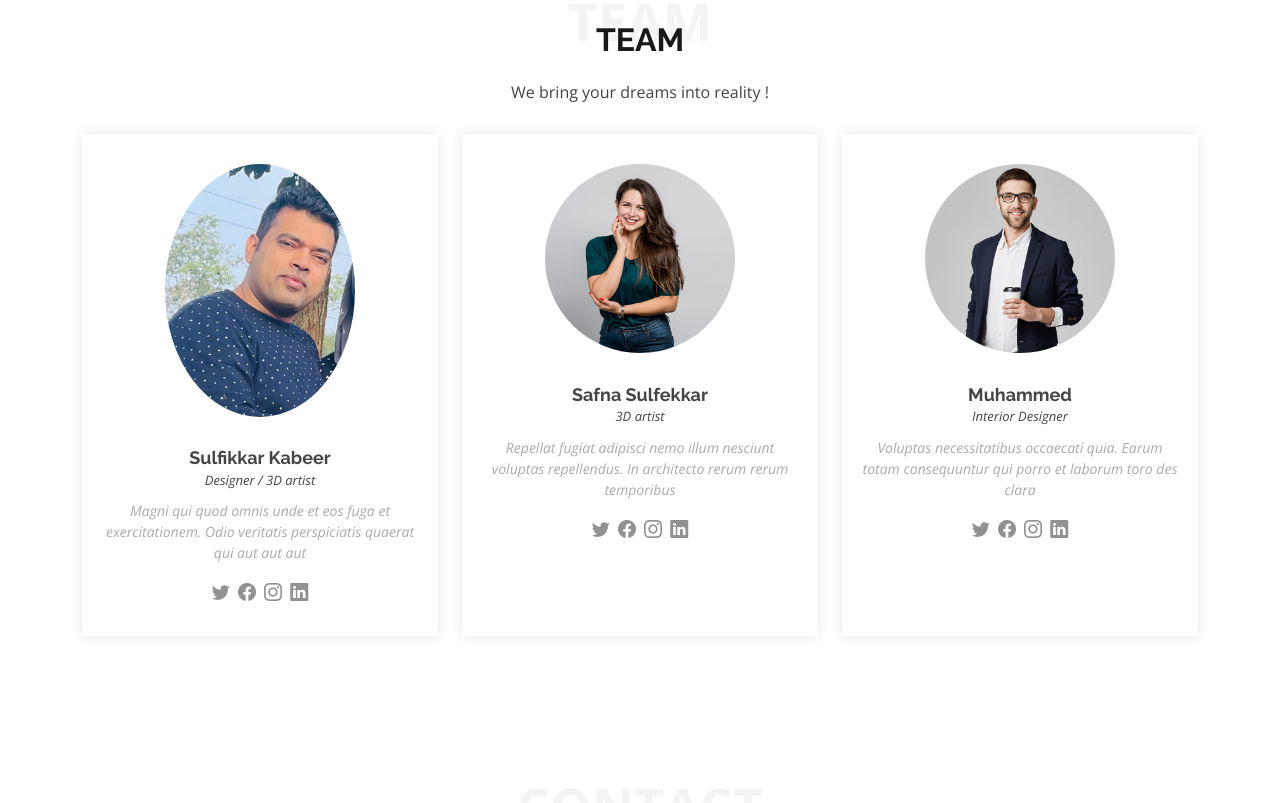
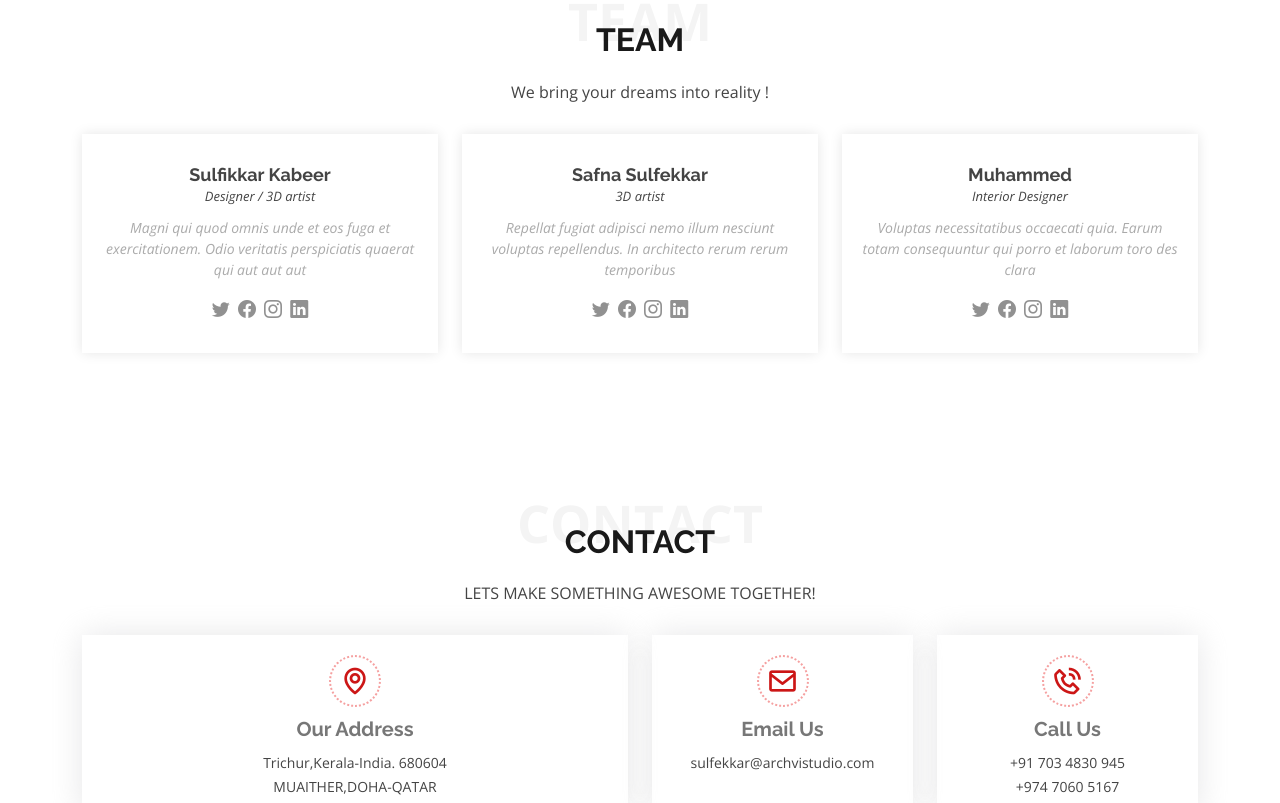
Before and after one commit to MouzamSadiq/ArcVizstudio, a plain HTML site: page index.html in a window 1280 px wide. Shown: the part 5680-6483 px from the top of the page. Drawn offline with nearby package versions, Linux system fonts and the light colour scheme.

Commit message:
images change added

```diff
--- a/index.html
+++ b/index.html
@@ -795,7 +795,7 @@
         </div>
 
         <div class="row">
-          <div class="col-lg-4 col-md-6 d-flex align-items-stretch" data-aos="zoom-in">
+          <!-- <div class="col-lg-4 col-md-6 d-flex align-items-stretch" data-aos="zoom-in">
             <div class="member">
               <img src="assets/img/team/team-1.jpg" alt="">
               <h4>Sulfikkar Kabeer</h4>
@@ -810,11 +810,28 @@
                 <a><i class="bi bi-linkedin"></i></a>
               </div>
             </div>
+          </div> -->
+
+         <div class="col-lg-4 col-md-6 d-flex align-items-start" data-aos="zoom-in">
+            <div class="member">
+              <!-- <img src="assets/img/team/team-1.jpg" alt=""> -->
+              <h4>Sulfikkar Kabeer</h4>
+              <span>Designer / 3D artist</span>
+              <p>
+                Magni qui quod omnis unde et eos fuga et exercitationem. Odio veritatis perspiciatis quaerat qui aut aut aut
+              </p>
+              <div class="social">
+                <a><i class="bi bi-twitter"></i></a>
+                <a><i class="bi bi-facebook"></i></a>
+                <a><i class="bi bi-instagram"></i></a>
+                <a><i class="bi bi-linkedin"></i></a>
+              </div>
+            </div>
           </div>
 
-          <div class="col-lg-4 col-md-6 d-flex align-items-stretch" data-aos="zoom-in">
+          <div class="col-lg-4 col-md-6 d-flex align-items-start" data-aos="zoom-in">
             <div class="member">
-              <img src="assets/img/team/team-2.jpg" alt="">
+              <!-- <img src="assets/img/team/team-2.jpg" alt=""> -->
               <h4>Safna Sulfekkar</h4>
               <span>3D artist</span>
               <p>
@@ -831,7 +848,7 @@
 
           <div class="col-lg-4 col-md-6 d-flex align-items-stretch" data-aos="zoom-in">
             <div class="member">
-              <img src="assets/img/team/team-3.jpg" alt="">
+              <!-- <img src="assets/img/team/team-3.jpg" alt=""> -->
               <h4>Muhammed</h4>
               <span>Interior Designer</span>
               <p>
```
